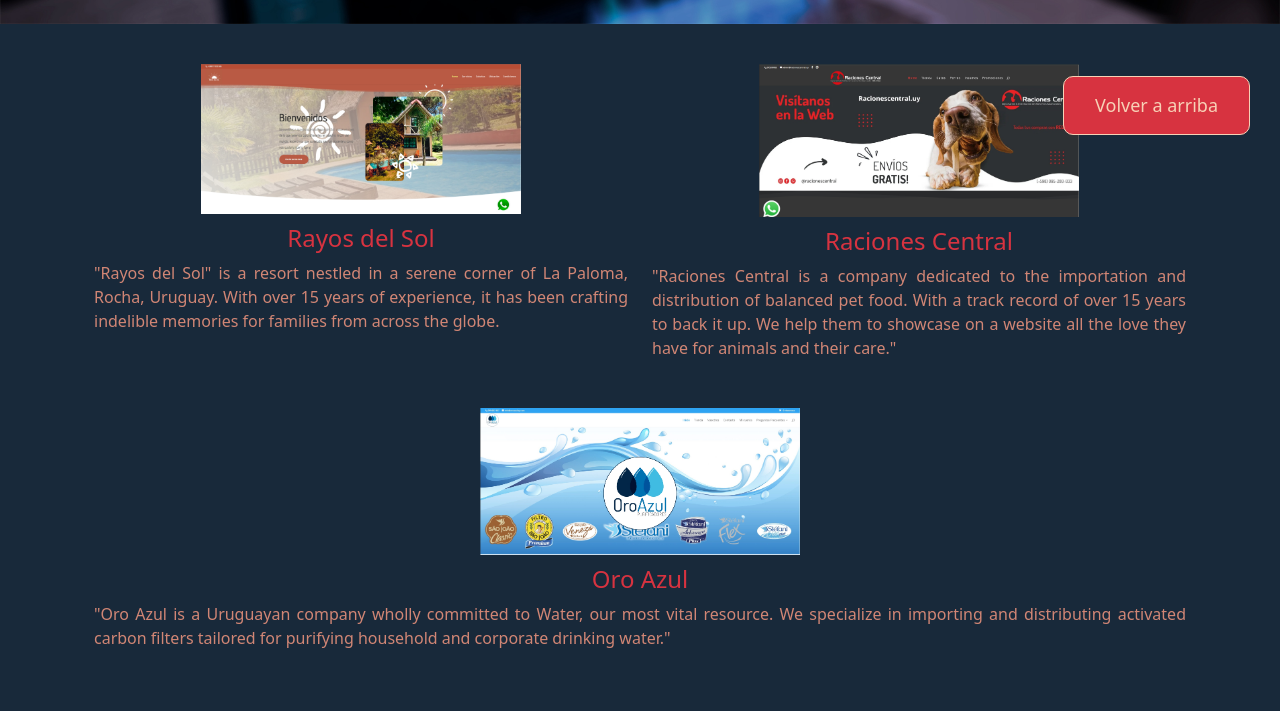
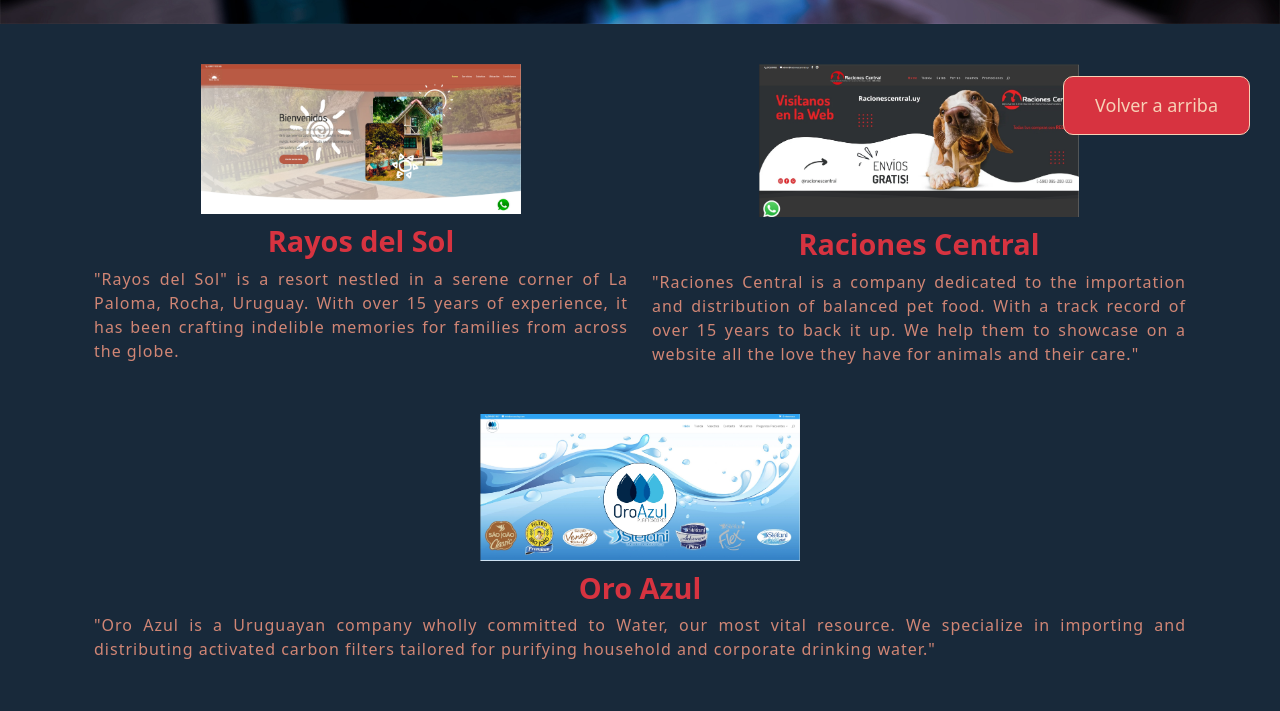
Before and after one commit to barbatjuan/EF-Barbat, a plain HTML site: page pages/works.html in a window 1280 px wide. Shown: the part 645-1356 px from the top of the page. Drawn offline with nearby package versions, Linux system fonts and the light colour scheme.

Commit message:
page works definitive

```diff
--- a/assets/styles/styles.css
+++ b/assets/styles/styles.css
@@ -427,11 +427,14 @@
 .worksA h4 {
   color: #d73340;
   padding-top: 10px;
+  font-size: 1.8rem;
+  font-weight: 800;
 }
 
 .worksA p {
   color: #d18675;
   text-align: justify;
+  letter-spacing: 1px;
 }
 
 .imageFlexChild1 {
```
